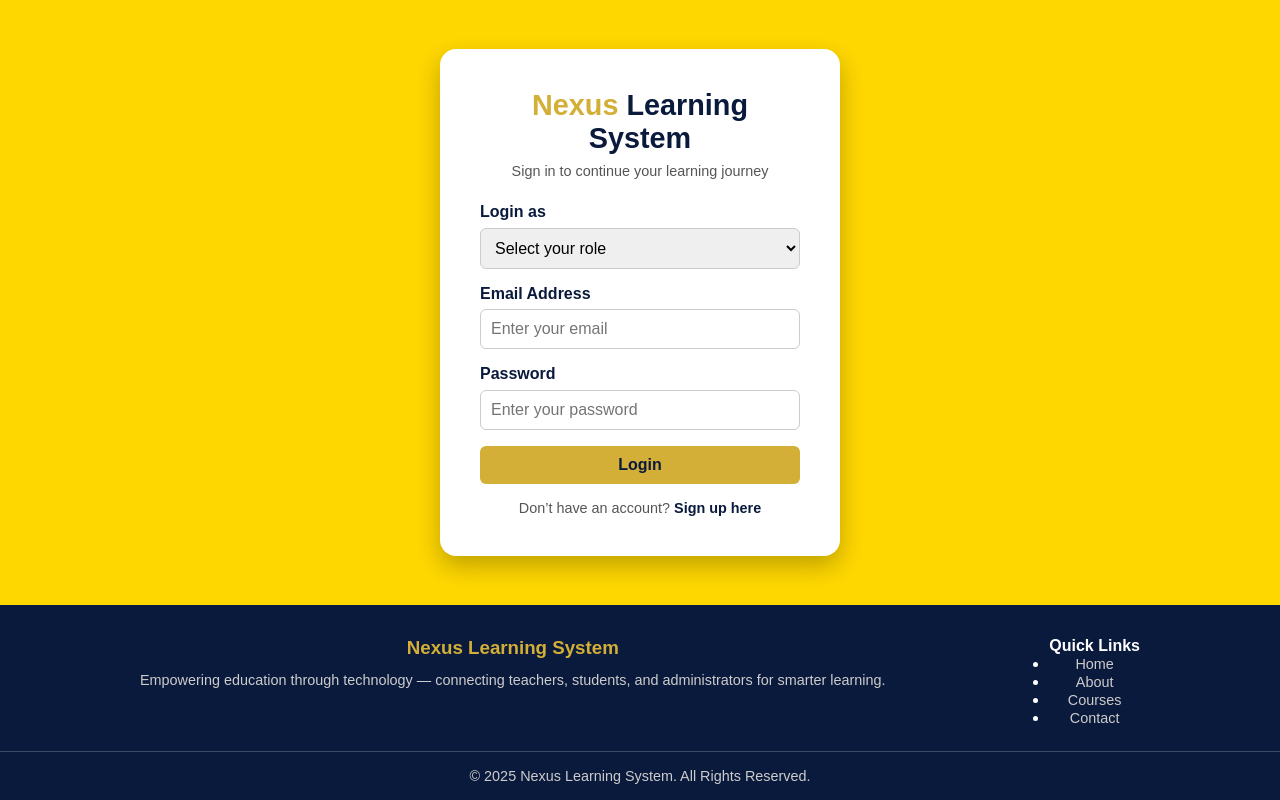
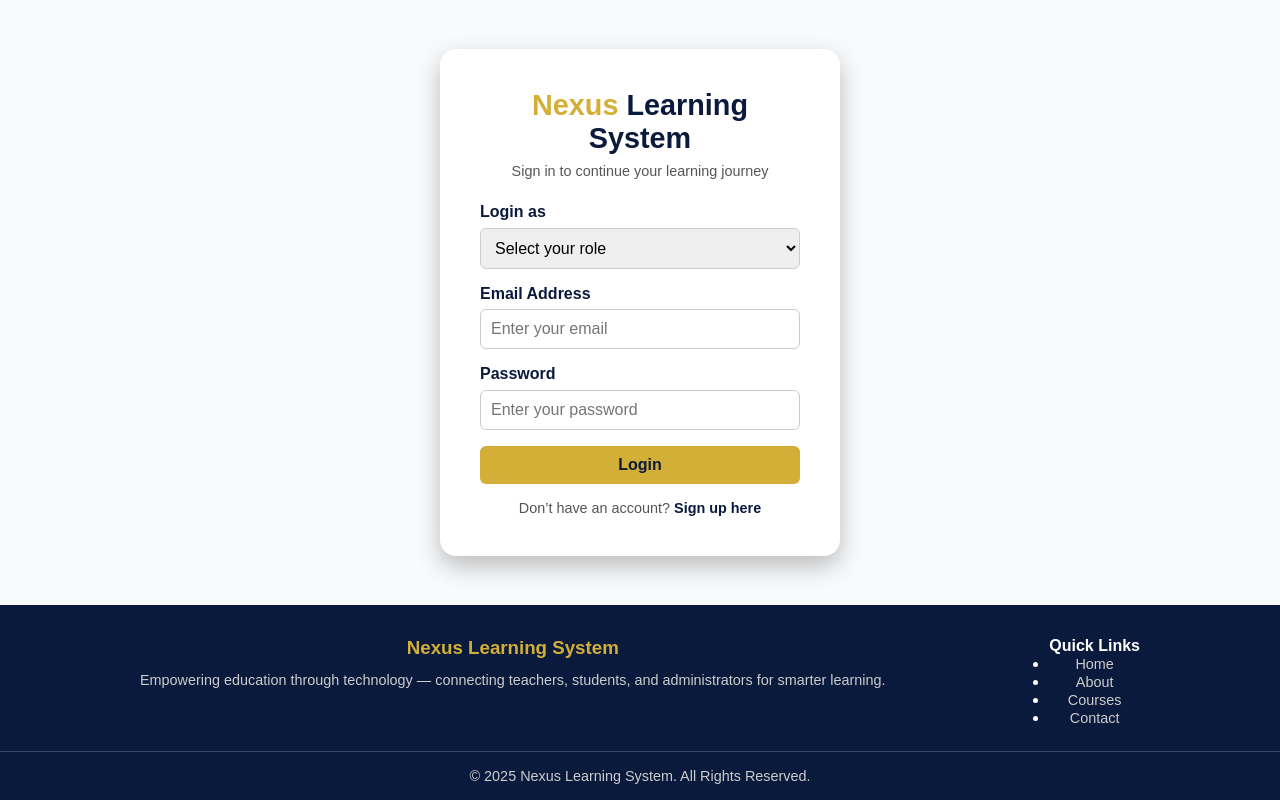
Before and after one commit to montie-tech/Learning-system, a plain HTML site: page fronted/login.html in a window 1280 px wide. Drawn offline with Linux system fonts and the light colour scheme.

Commit message:
Update login.css

```diff
--- a/fronted/login.css
+++ b/fronted/login.css
@@ -8,7 +8,7 @@
 
 /* ===== BACKGROUND ===== */
 body {
-  background:  gold;
+  background:  #f9fafb;
   height: 100vh;
   display: flex;
   flex-direction: column;
```
